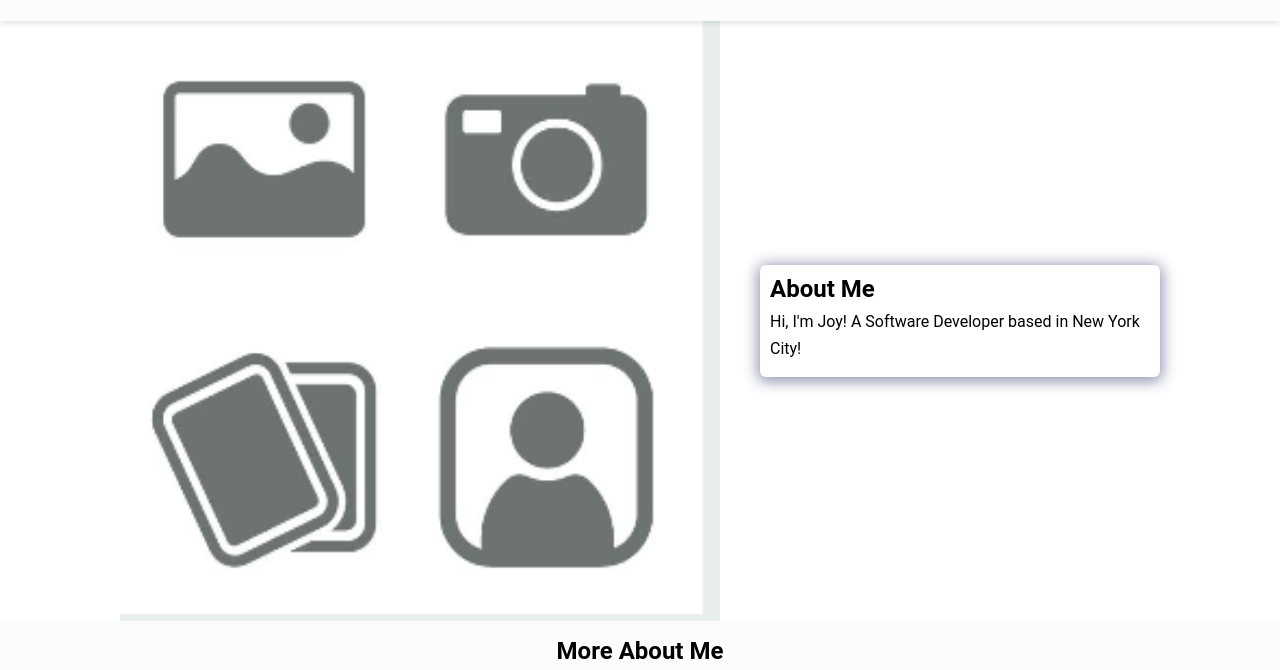
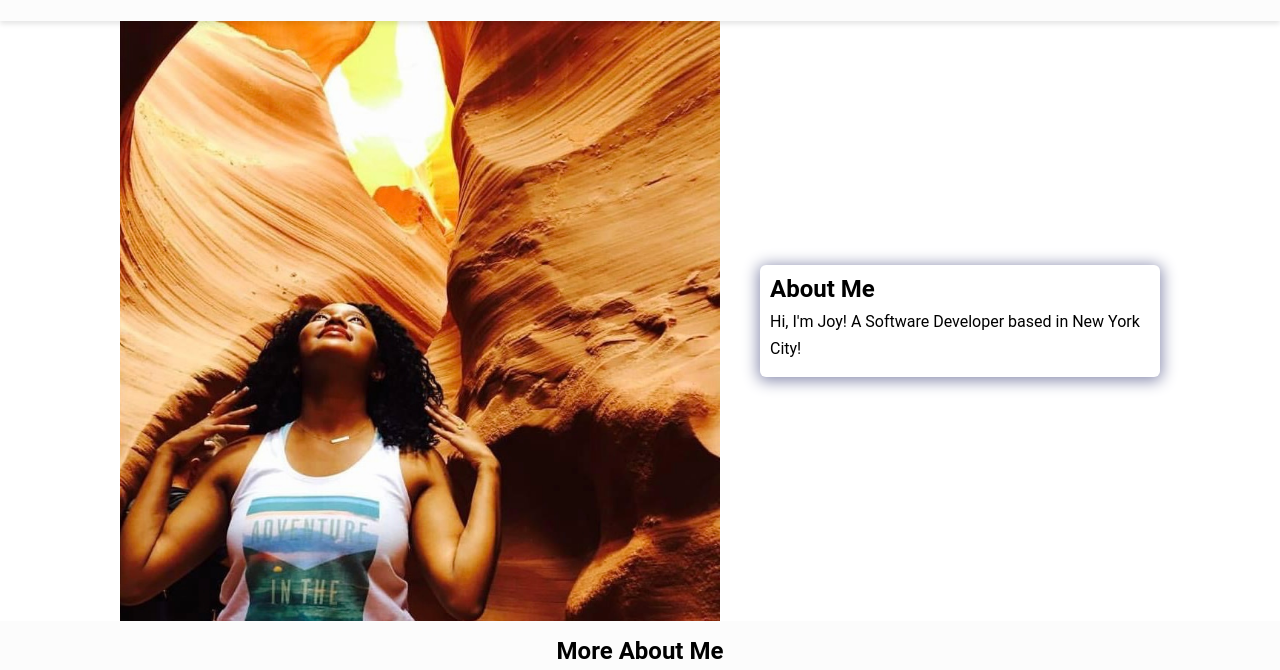
Before and after one commit to joyphillip/Dev-Portfolio, a plain HTML site: page index.html in a window 1280 px wide. Shown: the part 55-725 px from the top of the page. Drawn offline with nearby package versions, Linux system fonts and the light colour scheme; files whose address does not match are found by name.

Commit message:
updated profile pic

```diff
--- a/index.html
+++ b/index.html
@@ -36,7 +36,7 @@
     <section class="hero" id="about">
             <!-- ***** Add my Photo here ***** -->
       <img
-        src="portfolio/images/Placeholder Image.png"
+        src="portfolio/images/ProfilePic.jpg"
         class="hero-img"
       />
       <div class="bio animate__animated animate__shakeX">
```
Also changed, not shown: portfolio/images/ProfilePic.jpg (added), 1 other file.
